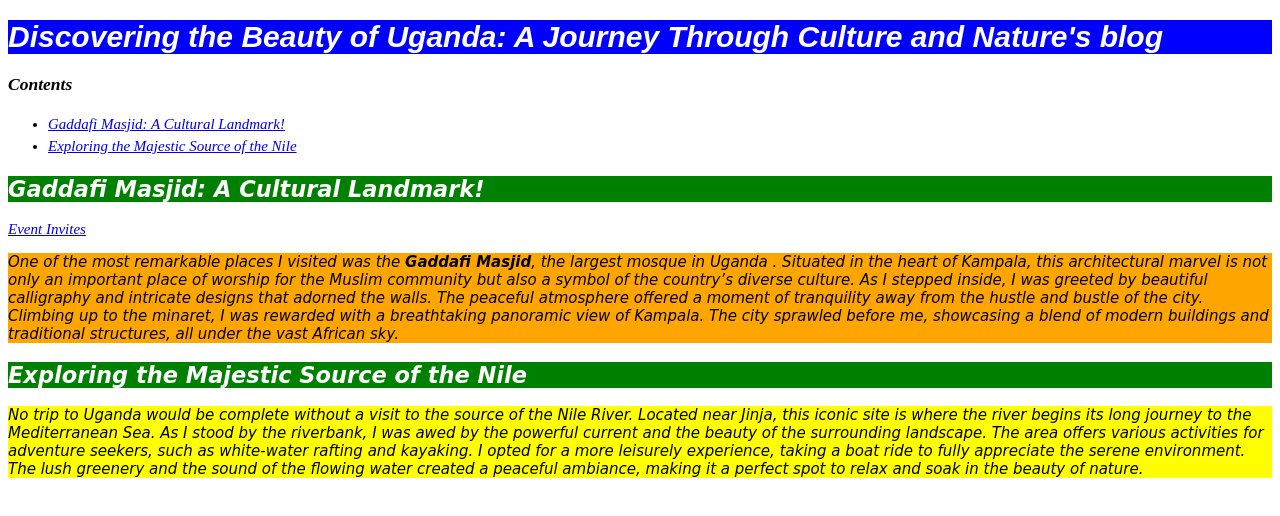
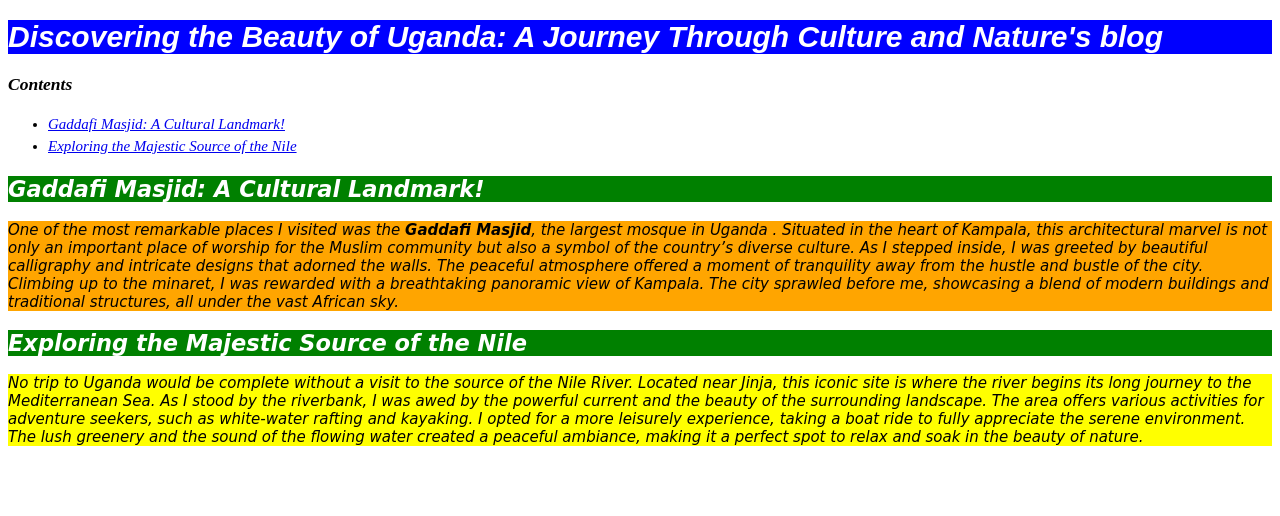
Before and after one commit to Abdikarin-Aden/Abdikarin-Aden, a plain HTML site: page index.html in a window 1280 px wide. Drawn offline with Linux system fonts and the light colour scheme.

Commit message:
Update index.html

```diff
--- a/index.html
+++ b/index.html
@@ -46,7 +46,7 @@
 
         <h2 id="gaddafi">Gaddafi Masjid: A Cultural Landmark!</h2>
 
-        <a href="event-invite.html">Event Invites</a>
+
         <p id="culture"> One of the most remarkable places I visited was the <strong>Gaddafi Masjid</strong>, the largest mosque in <em>Uganda </em>. Situated in the heart of Kampala, this architectural marvel is not only an important place of worship for the Muslim community but also a symbol of the country’s diverse culture.
 
 As I stepped inside, I was greeted by beautiful calligraphy and intricate designs that adorned the walls. The peaceful atmosphere offered a moment of tranquility away from the hustle and bustle of the city. Climbing up to the minaret, I was rewarded with a breathtaking panoramic view of Kampala. The city sprawled before me, showcasing a blend of modern buildings and traditional structures, all under the vast African sky.</p>
```
